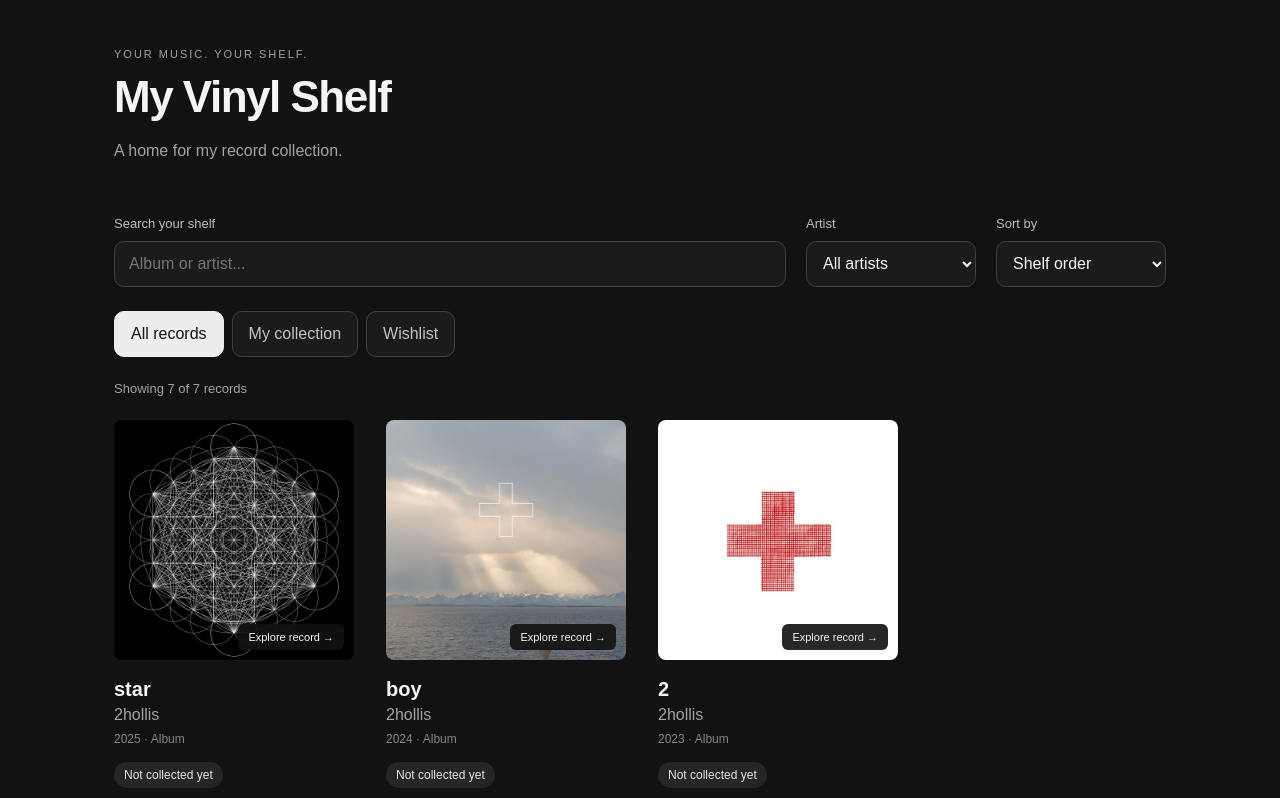
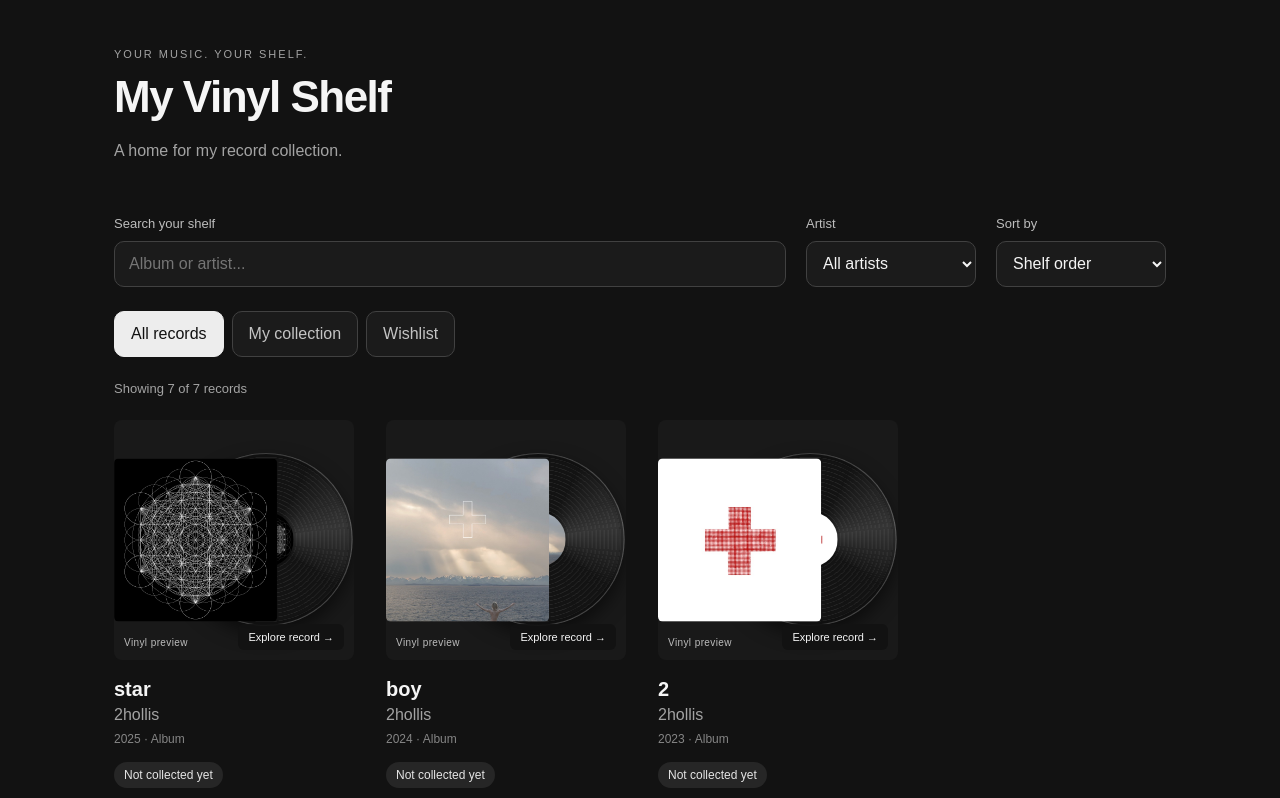
Before and after one commit to 25kr/vinyl-shelf, a React (Vite) app: page / in a window 1280 px wide. Shown: the top 798 px of the page. Built offline with nearby package versions, Linux system fonts and the light colour scheme.

Commit message:
Add sliding vinyl previews and pressing details

```diff
--- a/src/components/AlbumPage.jsx
+++ b/src/components/AlbumPage.jsx
@@ -1,4 +1,5 @@
 import { useState } from "react";
+import { getPressing } from "../data/pressings";
 
 function formatDuration(milliseconds) {
   if (!Number.isFinite(milliseconds)) return "—";
@@ -9,6 +10,7 @@ function formatDuration(milliseconds) {
 export default function AlbumPage({ album, tracks, isCollected, isWishlisted, onToggleCollection, onToggleWishlist, story, onSaveStory, saveWarning }) {
   const [draft, setDraft] = useState(story);
   const [storyStatus, setStoryStatus] = useState("");
+  const pressing = getPressing(album.id);
   const duration = Math.round(tracks.reduce((total, track) => total + (track.durationMs || 0), 0) / 60000);
 
   function handleSave(event) {
@@ -29,6 +31,11 @@ export default function AlbumPage({ album, tracks, isCollected, isWishlisted, on
           <h1>{album.title}</h1>
           <p className="album-artist">{album.artist}</p>
           <p className="album-runtime">{tracks.length} tracks &middot; {duration} min</p>
+          <div className={`pressing-info vinyl-${pressing.colour}`}>
+            <p className="pressing-name"><span className="pressing-swatch" aria-hidden="true" />{pressing.label}</p>
+            <p className="pressing-note">{pressing.note}</p>
+            {pressing.source && <a className="pressing-source" href={pressing.source} target="_blank" rel="noreferrer">{pressing.verified ? "View this edition" : "View artist's vinyl listing"} ↗</a>}
+          </div>
           <span className="collection-badge">{isCollected ? "In my collection" : "Not collected yet"}</span>
           <div className="album-buttons">
             <button className="collection-button" aria-pressed={isCollected} onClick={onToggleCollection}>
--- a/src/components/RecordCard.jsx
+++ b/src/components/RecordCard.jsx
@@ -1,10 +1,12 @@
+import RecordSleeve from "./RecordSleeve";
+
 export default function RecordCard({ id, title, artist, cover, year, type, isCollected, isWishlisted, hasStory, onToggle, onToggleWishlist }) {
   const albumUrl = `#/album/${encodeURIComponent(id)}`;
 
   return (
     <article className="record-card">
       <a className="record-artwork" href={albumUrl} aria-label={`View ${title} by ${artist} and its track list`}>
-        <img className="record-cover" src={cover} alt={`${title} album cover by ${artist}`} loading="lazy" width="600" height="600" />
+        <RecordSleeve id={id} title={title} artist={artist} cover={cover} />
         <span className="cover-hint" aria-hidden="true">Explore record &rarr;</span>
       </a>
       <div className="record-details">
--- /dev/null
+++ b/src/components/RecordSleeve.jsx
@@ -0,0 +1,18 @@
+import { getPressing } from "../data/pressings";
+
+// The sleeve sits in front of the disc. CSS moves the two layers on hover/focus.
+export default function RecordSleeve({ id, title, artist, cover }) {
+  const pressing = getPressing(id);
+
+  return (
+    <span className={`record-sleeve vinyl-${pressing.colour}`}>
+      <span className="vinyl-record" aria-hidden="true">
+        <span className="vinyl-disc">
+          <span className="vinyl-label" style={{ backgroundImage: `url("${cover}")` }} />
+        </span>
+      </span>
+      <img className="record-cover" src={cover} alt={`${title} album cover by ${artist}`} loading="lazy" width="600" height="600" />
+      <span className="vinyl-caption" aria-hidden="true">{pressing.verified ? "Metallic silver" : "Vinyl preview"}</span>
+    </span>
+  );
+}
--- /dev/null
+++ b/src/data/pressings.js
@@ -0,0 +1,27 @@
+// Checked 20 October 2026. A fallback preview does not confirm a physical release.
+const blackPreview = {
+  colour: "black",
+  label: "Black vinyl preview",
+  verified: false,
+  note: "Illustration only. A coloured pressing has not been verified for this release.",
+};
+
+const pressings = {
+  "2hollis-star": { ...blackPreview, source: "https://shop.2hollis.life/products/star-2025-vinyl" },
+  "2hollis-boy": { ...blackPreview, source: "https://shop.2hollis.life/products/boy-2024-vinyl" },
+  "2hollis-2": { ...blackPreview, source: "https://shop.2hollis.life/products/2-2023-vinyl" },
+  "2hollis-white_tiger": { ...blackPreview, source: "https://shop.2hollis.life/collections/frontpage" },
+  "fakemink-terrified": {
+    colour: "silver",
+    label: "Metallic silver · UO exclusive 2LP",
+    verified: true,
+    note: "Colour based on the retailer's metallic silver edition. Disc and label artwork are illustrative.",
+    source: "https://www.urbanoutfitters.com/shop/fakemink-terrified-uo-exclusive-2xlp",
+  },
+  "fakemink-the-boy-who-cried-terrified": { ...blackPreview },
+  "fakemink-londons-saviour": { ...blackPreview },
+};
+
+export function getPressing(id) {
+  return pressings[id] || blackPreview;
+}
--- a/src/index.css
+++ b/src/index.css
@@ -68,7 +68,7 @@ h1 { margin: 0; font-size: clamp(30px, 5vw, 44px); letter-spacing: -1.5px; }
   height: 100%;
   aspect-ratio: 1;
   object-fit: cover;
-  transition: transform 250ms ease;
+  transition: transform 650ms cubic-bezier(.22, 1, .36, 1), box-shadow 650ms ease;
 }
 .record-card h2 { margin: 16px 0 4px; font-size: 20px; overflow-wrap: anywhere; }
 .record-card p { margin: 0; color: #a3a3a3; }
@@ -100,16 +100,12 @@ h1 { margin: 0; font-size: clamp(30px, 5vw, 44px); letter-spacing: -1.5px; }
 .empty-shelf p { color: #a3a3a3; line-height: 1.6; }
 .save-warning { color: #f1c48b; line-height: 1.6; }
 
-@media (hover: hover) {
-  .record-card:hover .record-cover { transform: scale(1.035); }
-}
 @media (max-width: 600px) {
   main { padding: 32px 20px 60px; }
   .shelf-header { align-items: flex-start; flex-direction: column; gap: 12px; }
 }
 @media (prefers-reduced-motion: reduce) {
   .record-cover, .collection-button { transition: none; }
-  .record-card:hover .record-cover { transform: none; }
 }
 
 .record-artwork { flex-shrink: 0; }
@@ -176,6 +172,71 @@ select:focus-visible, textarea:focus-visible, a:focus-visible {
 .story-footer button { width: auto; margin: 0; }
 .story-status { min-height: 36px; margin-bottom: 0; font-size: 12px; color: #bdbdbd; line-height: 1.5; }
 .visually-hidden { position: absolute; width: 1px; height: 1px; padding: 0; margin: -1px; overflow: hidden; clip-path: inset(50%); white-space: nowrap; border: 0; }
+
+/* Keep the sleeve and sliding record inside their own square, even on narrow screens. */
+.record-artwork { background: #191919; isolation: isolate; }
+.record-sleeve { display: block; position: relative; width: 100%; height: 100%; }
+.record-sleeve .record-cover {
+  position: relative; z-index: 2; border-radius: 7px;
+  transform-origin: left center;
+}
+.vinyl-record {
+  position: absolute; top: 14%; left: 0; width: 72%; aspect-ratio: 1;
+  transition: transform 650ms cubic-bezier(.22, 1, .36, 1);
+}
+.vinyl-disc {
+  --disc-base: #131313;
+  display: block; width: 100%; height: 100%; position: relative; border-radius: 50%;
+  background:
+    repeating-radial-gradient(circle, transparent 0 2px, #ffffff12 2px 2.7px, transparent 2.7px 4px),
+    conic-gradient(from 30deg, #ffffff00, #ffffff25 14%, #ffffff00 26%, #ffffff00 48%, #ffffff30 66%, #ffffff00 80%),
+    var(--disc-base);
+  border: 1px solid #ffffff30;
+  box-shadow: 0 8px 18px #0008, inset 0 0 0 4px #0002;
+  transform: rotate(-35deg);
+  transition: transform 900ms cubic-bezier(.22, 1, .36, 1);
+}
+.vinyl-silver .vinyl-disc { --disc-base: #b6b9be; }
+.vinyl-label {
+  position: absolute; inset: 34%; border-radius: 50%; background-size: cover; background-position: center;
+  box-shadow: 0 0 0 3px #0002;
+}
+.vinyl-label::after {
+  content: ""; position: absolute; width: 10%; aspect-ratio: 1; top: 45%; left: 45%;
+  border-radius: 50%; background: #191919; box-shadow: 0 0 0 2px #ffffff50;
+}
+.vinyl-caption {
+  position: absolute; bottom: 12px; left: 10px; opacity: 0;
+  color: #bdbdbd; font-size: 10px; letter-spacing: .4px;
+  transition: opacity 200ms ease;
+}
+.cover-hint { z-index: 3; }
+.record-artwork:focus-visible .record-cover { transform: scale(.68); box-shadow: 4px 8px 20px #0008; }
+.record-artwork:focus-visible .vinyl-record { transform: translateX(38%); }
+.record-artwork:focus-visible .vinyl-disc { transform: rotate(0); }
+.record-artwork:focus-visible .vinyl-caption { opacity: 1; }
+@media (hover: hover) {
+  .record-artwork:hover .record-cover { transform: scale(.68); box-shadow: 4px 8px 20px #0008; }
+  .record-artwork:hover .vinyl-record { transform: translateX(38%); }
+  .record-artwork:hover .vinyl-disc { transform: rotate(0); }
+  .record-artwork:hover .vinyl-caption { opacity: 1; }
+}
+/* Touch screens get the open sleeve without needing a hover gesture. */
+@media (hover: none) {
+  .record-sleeve .record-cover { transform: scale(.68); }
+  .vinyl-record { transform: translateX(38%); }
+  .vinyl-disc { transform: rotate(0); }
+  .vinyl-caption { opacity: 1; }
+}
+.pressing-info { margin: 18px 0; padding-left: 12px; border-left: 2px solid #444; }
+.pressing-name { margin: 0; font-size: 13px; display: flex; align-items: center; gap: 8px; }
+.pressing-swatch { width: 13px; height: 13px; flex-shrink: 0; border: 1px solid #777; border-radius: 50%; background: #151515; }
+.vinyl-silver .pressing-swatch { background: linear-gradient(135deg, #777, #eee, #999); }
+.pressing-note { color: #a3a3a3; font-size: 12px; line-height: 1.6; margin: 8px 0; max-width: 46ch; }
+.pressing-source { font-size: 12px; color: #bdbdbd; text-underline-offset: 3px; }
+@media (prefers-reduced-motion: reduce) {
+  .record-sleeve .record-cover, .vinyl-record, .vinyl-disc, .vinyl-caption { transition: none; }
+}
 @media (max-width: 760px) {
   .album-hero { grid-template-columns: 1fr; gap: 28px; }
   .album-cover-frame { width: 100%; max-width: 340px; }
```
